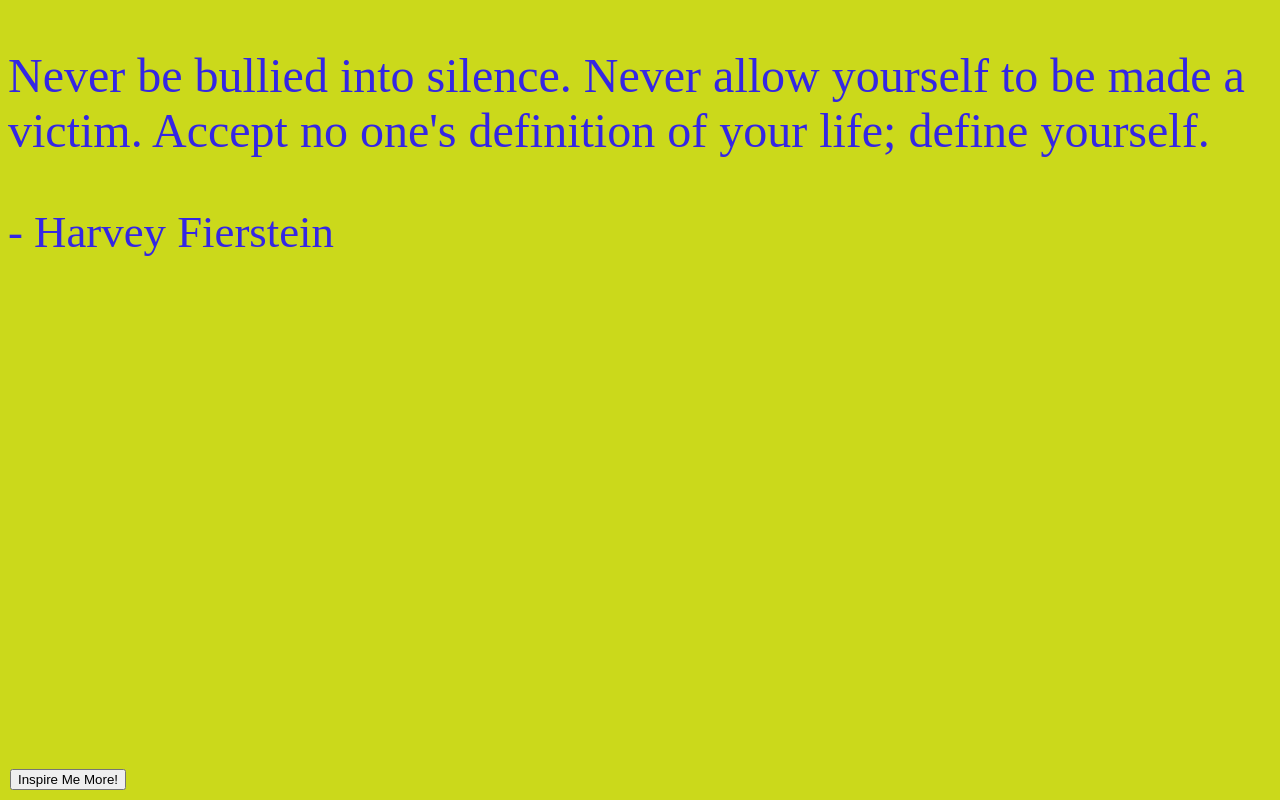
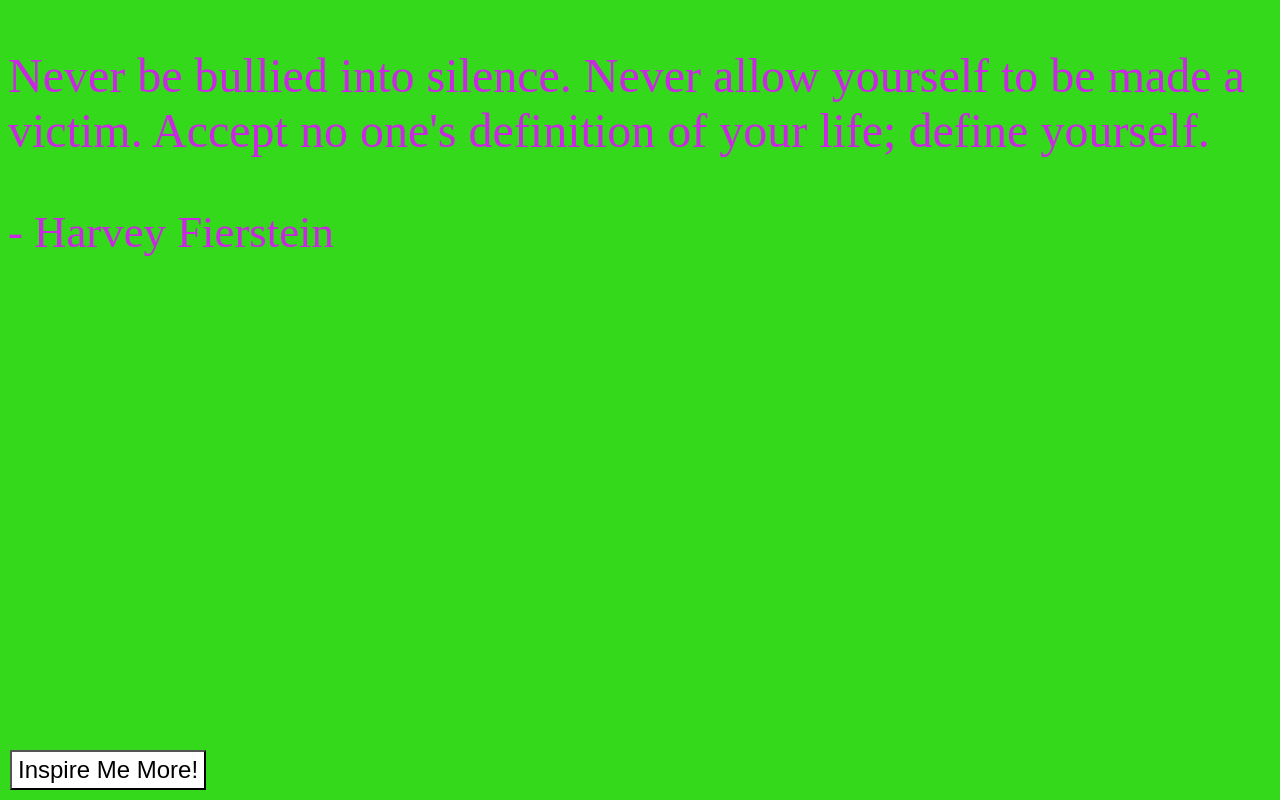
Before and after one commit to dahulkbrando/Practice-grounds, a plain HTML site: page practice-projects/click-for-inspiration/index.html in a window 1280 px wide. Both pictures are taken after a click on the button "Inspire Me More!". Drawn offline with Linux system fonts and the light colour scheme.

Commit message:
Cosmetic changes.

```diff
--- a/practice-projects/click-for-inspiration/scripts/script.js
+++ b/practice-projects/click-for-inspiration/scripts/script.js
@@ -1,13 +1,3 @@
-var categories = [
-    {
-        spiritual: 1,
-        family: 2,
-        career: 3,
-        social: 4,
-        health: 5
-    }
-]
-
 var quotes = [
 	{
 	quote: "Be who you are and say what you feel, because those who mind don't matter and those who matter don't mind.",
@@ -175,27 +165,34 @@ var quotes = [
 ];
 
 function getInspired (){
+	// Choose the quote and add to the container
     var quote = selectRandomQuote();
     var quoteBox = document.getElementById("quote-box");
     var htmlQuote = '<p class="inspiration" id="quote">' + quote.quote + '</p><p class="inspiration" id="author">- ' + quote.source;
     quoteBox.innerHTML = htmlQuote;
 
+	// Change the color scheme
     var colorScheme = colorRandomizer();
-    // var background = document.getElementsByClassName("main-content");
-    // var text = document.getElementsByClassName("inspiration");
     document.body.style.backgroundColor = colorScheme[0];
     document.getElementById("quote").style.color = colorScheme[1];
     document.getElementById("author").style.color = colorScheme[1];
-    //document.p.style.color = colorScheme[1];
-
-
 }
 
 function colorRandomizer (){
-    var red = Math.floor(Math.random() * 256);
-    var green = Math.floor(Math.random() * 256);
-    var blue = Math.floor(Math.random() * 256);
+	// Choose a random color for the background
+	let findColor = true;
+	do{
+		var red = 255 - Math.floor(Math.random() * 256);
+		var green = Math.floor(Math.random() * 256);
+		var blue = Math.floor(Math.random() * 256);
 
+		// Avoid grey colors so there's always a complement
+		if(red >= 166 || green >= 166 || blue >= 166){
+			findColor = false;
+		}
+	} while(findColor)
+
+	// Find the complement
     var redInverse = (255 - red);
     var greenInverse = (255 - green);
     var blueInverse = (255 - blue);
@@ -204,7 +201,7 @@ function colorRandomizer (){
     var randColorInv = 'rgb(' + redInverse + ',' + greenInverse + ',' + blueInverse + ')';
 
     colors = [randColor, randColorInv];
-    console.log(colors[1]);
+    console.log(colors[0]);
 
     return colors;
 }
--- a/practice-projects/click-for-inspiration/styles/styles.css
+++ b/practice-projects/click-for-inspiration/styles/styles.css
@@ -24,4 +24,14 @@ p {
     position: absolute;
     left: 10px;
     bottom: 10px;
+    background-color: white;
+    color: black;
+    height: 40px;
+    font-size: 1.5rem;
+    font-weight: 200;
 }
+
+.site-clicker:hover {
+    background-color: black;
+    color: white;
+}
```
